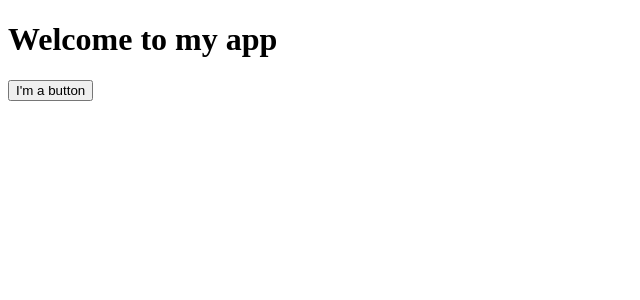
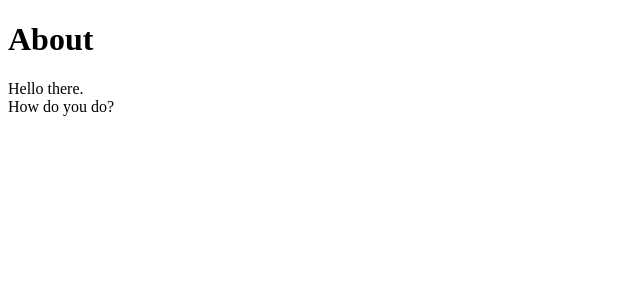
Before and after one commit to adala-wanyande/ap-homework, a React (Create React App) app: page / in a window 1280 px wide. Shown: the top 300 px of the page, without its empty margins (0-640 px from the left). Built offline with nearby package versions, Linux system fonts and the light colour scheme.

Commit message:
feat: writing markup with JSX

```diff
--- a/src/App.tsx
+++ b/src/App.tsx
@@ -1,9 +1,9 @@
-import MyApp from "./components/MyApp";
+import AboutPage from "./components/AboutPage";
 
 function App() {
   return (
     <>
-      <MyApp/>
+      <AboutPage/>
     </>
   );
 }
--- /dev/null
+++ b/src/components/AboutPage.tsx
@@ -0,0 +1,12 @@
+import React from 'react'
+
+const AboutPage = () => {
+  return (
+    <>
+        <h1>About</h1>
+        <p>Hello there.<br />How do you do?</p>
+    </>
+  )
+}
+
+export default AboutPage
```
